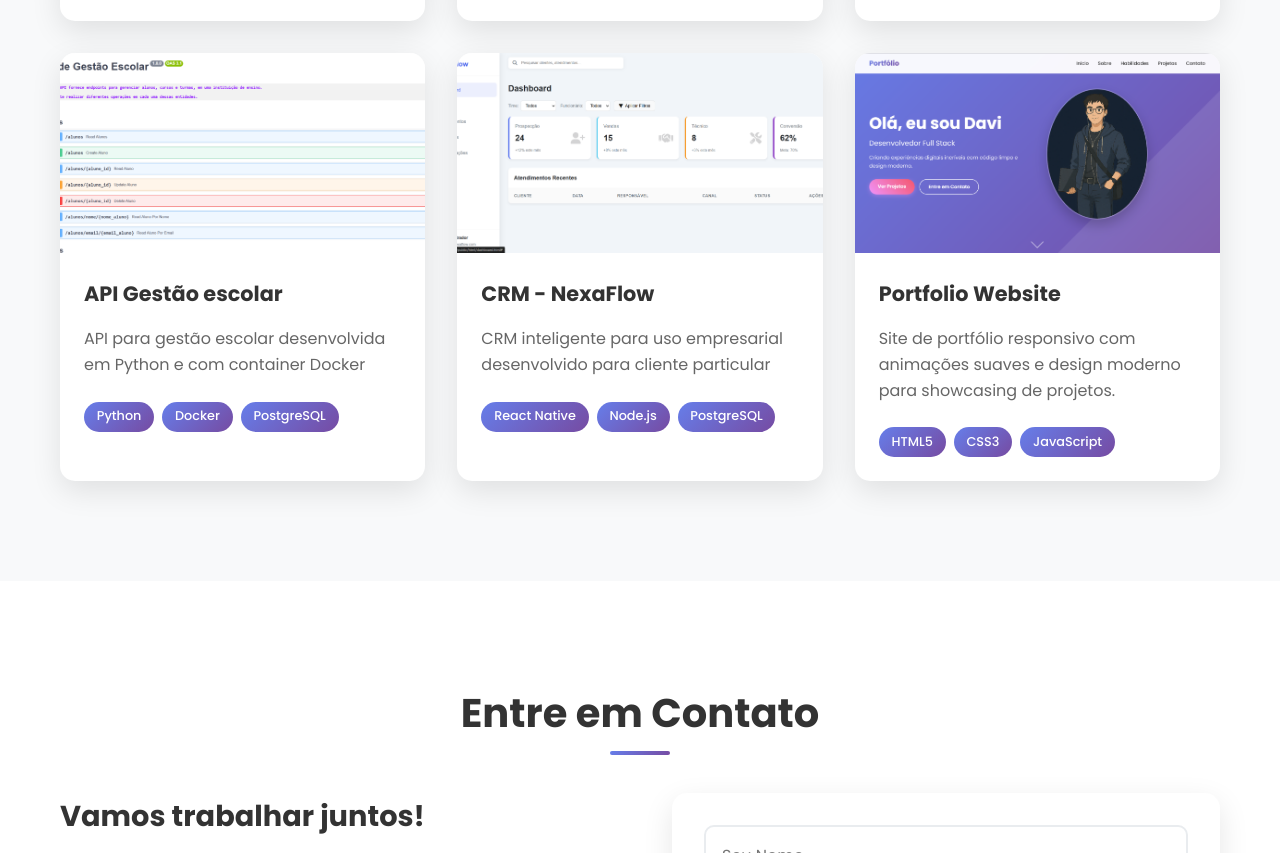
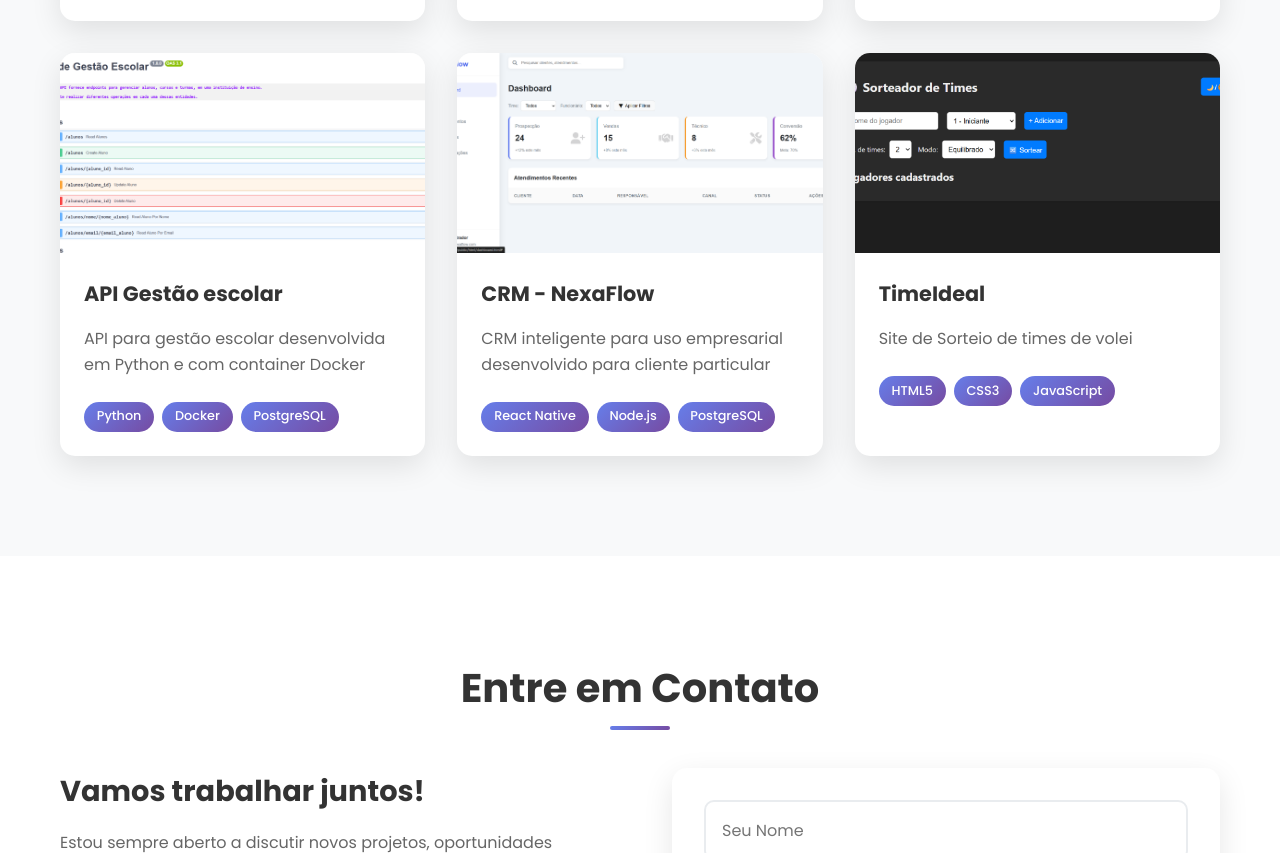
Before and after one commit to davisnaider06/portifolio-dev, a plain HTML site: page index.html in a window 1280 px wide. Shown: the part 2832-3685 px from the top of the page. Drawn offline with Linux system fonts and the light colour scheme.

Commit message:
add: novo projeto

```diff
--- a/index.html
+++ b/index.html
@@ -262,21 +262,21 @@
 
                 <div class="project-card">
                     <div class="project-image">
-                        <img src="assets/portifolio.png"Projeto 6">
+                        <img src="assets/sorteio.png"Projeto 6">
                         <div class="project-overlay">
                             <div class="project-links">
-                                <a href="#" class="project-link" target="_blank">
+                                <a href="https://timeideal.netlify.app/" class="project-link" target="_blank">
                                     <i class="fas fa-external-link-alt"></i>
                                 </a>
-                                <a href="#" class="project-link" target="_blank">
+                                <a href="https://github.com/davisnaider06/sorteador-volei" class="project-link" target="_blank">
                                     <i class="fab fa-github"></i>
                                 </a>
                             </div>
                         </div>
                     </div>
                     <div class="project-content">
-                        <h3>Portfolio Website</h3>
-                        <p>Site de portfólio responsivo com animações suaves e design moderno para showcasing de projetos.</p>
+                        <h3>TimeIdeal</h3>
+                        <p>Site de Sorteio de times de volei</p>
                         <div class="project-tech">
                             <span class="tech-tag">HTML5</span>
                             <span class="tech-tag">CSS3</span>
```
Also changed, not shown: assets/sorteio.png (added).
